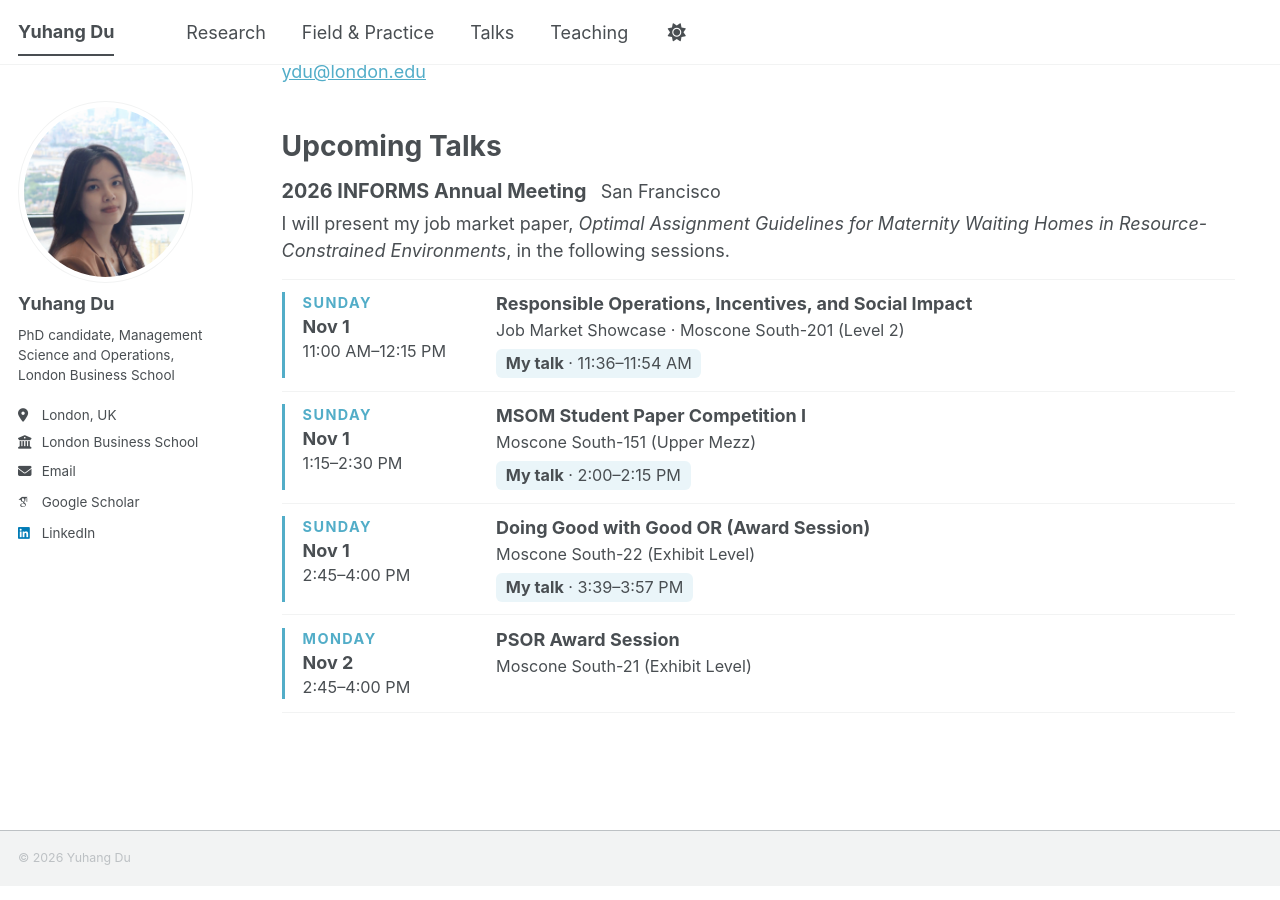
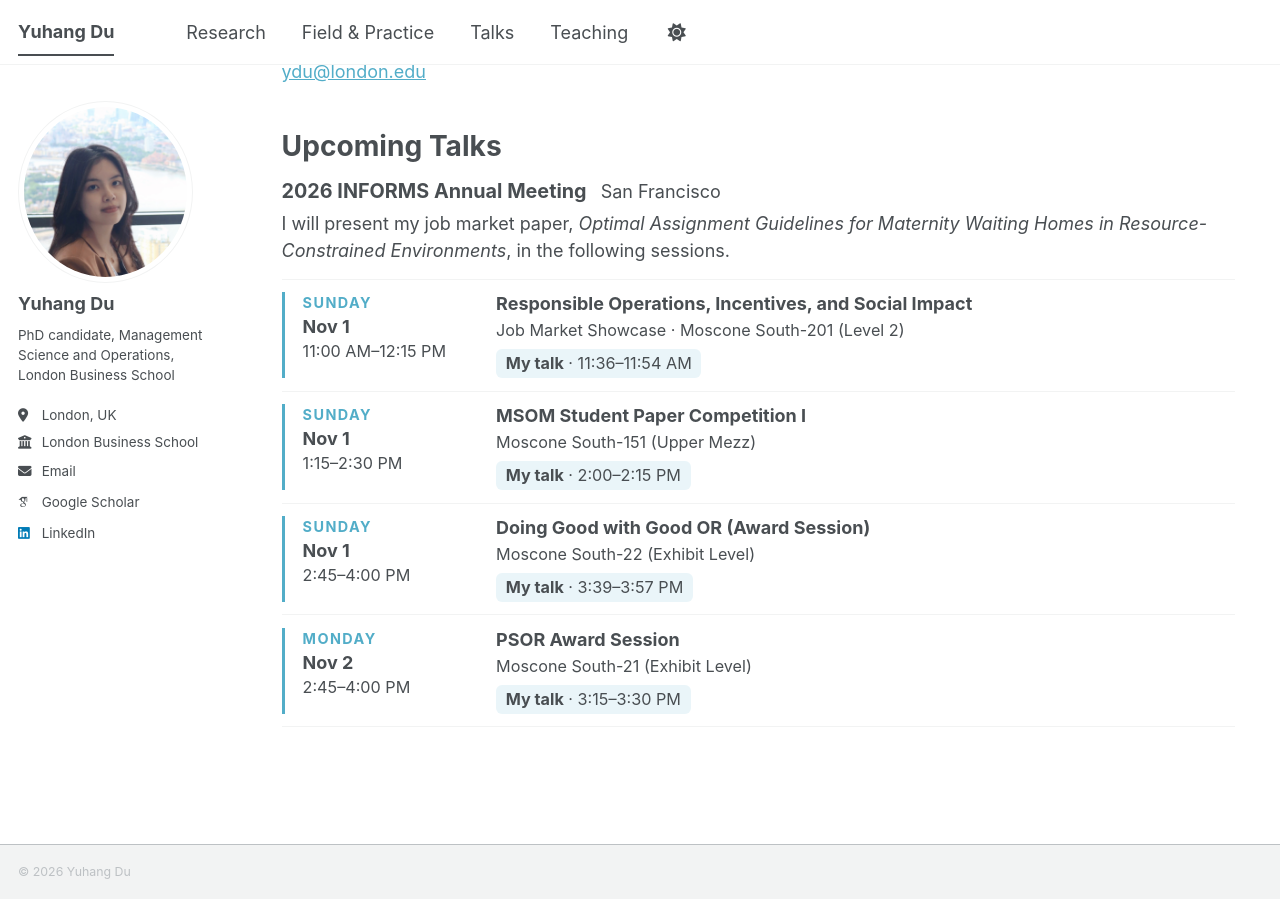
Before and after one commit to yuhangdu-edu/yuhangdu-edu.github.io, a Jekyll site: the page built from _pages/about.md, in a window 1280 px wide and 900 px high, scrolled down 696 px. Built offline with Jekyll 4.4.1, drawn with Linux system fonts in a browser that asks for light colours; some web fonts are replaced.

Commit message:
Update about.md

```diff
--- a/_pages/about.md
+++ b/_pages/about.md
@@ -85,6 +85,7 @@ Prior to joining LBS, I received my B.S. in Information Management and Informati
         <div class="talk__what">
           <div class="talk__title">PSOR Award Session</div>
           <div class="talk__meta">Moscone South-21 (Exhibit Level)</div>
+          <span class="talk__slot"><strong>My talk</strong> · 3:15–3:30 PM</span>
         </div>
       </div>
     </li>
```
